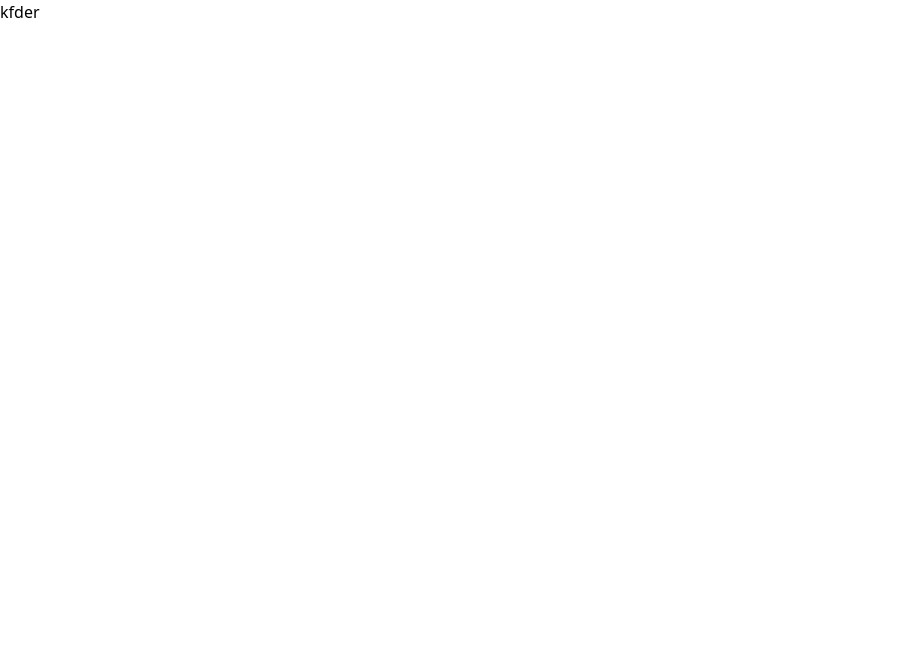
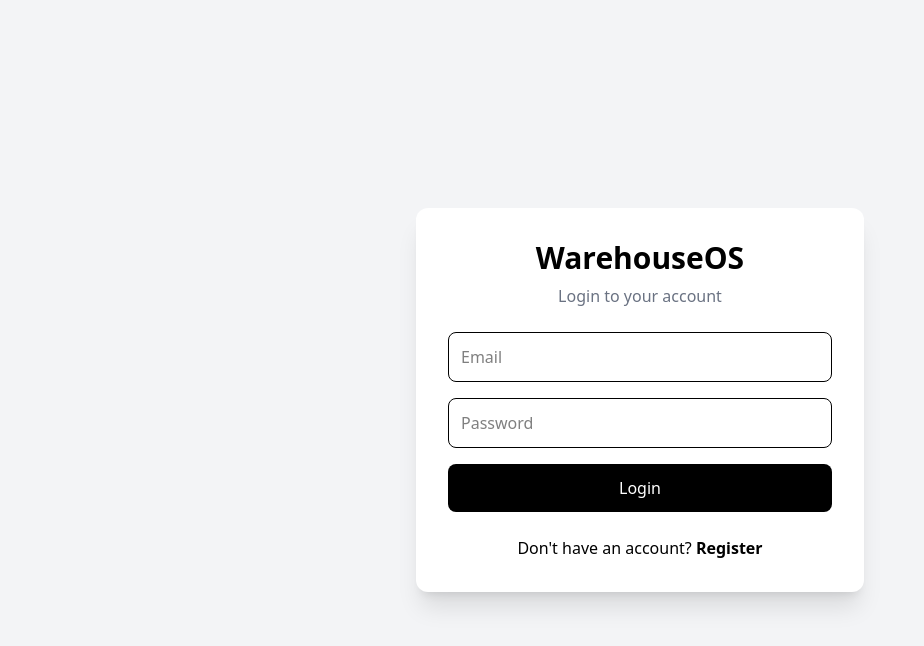
Before and after one commit to shsalima/warehouseos, a Next.js app: page /login in a window 1280 px wide. Shown: the top 646 px of the page, without its empty margins (0-924 px from the left). Built offline with nearby package versions, Linux system fonts and the light colour scheme.

Commit message:
travail sur component login et la page login et creé session provider

```diff
--- a/app/layout.tsx
+++ b/app/layout.tsx
@@ -1,5 +1,6 @@
 import type { Metadata } from "next";
 import "./globals.css";
+import Providers from "@/components/Providers";
 
 export const metadata: Metadata = {
   title: "WarehouseOS",
@@ -13,7 +14,12 @@ export default function RootLayout({
 }>) {
   return (
     <html lang="en">
-      <body>{children}</body>
+      <body>
+        <Providers>
+
+           {children}
+        </Providers>
+        </body>
     </html>
   );
 }
--- a/app/login/page.tsx
+++ b/app/login/page.tsx
@@ -1,7 +1,7 @@
 // import LoginForm from "@/components/auth/LoginForm";
 
+import LoginForm from "@/components/auth/LoginForm";
+
 export default function LoginPage() {
-  return <>
-  <h1>kfder</h1>
-  </>
+  return <LoginForm/>
 }
--- /dev/null
+++ b/components/Providers.tsx
@@ -0,0 +1,11 @@
+"use client";
+
+import { SessionProvider } from "next-auth/react";
+
+export default function Providers({
+  children,
+}: {
+  children: React.ReactNode;
+}) {
+  return <SessionProvider>{children}</SessionProvider>;
+}
--- a/components/auth/LoginForm.tsx
+++ b/components/auth/LoginForm.tsx
@@ -0,0 +1,109 @@
+"use client";
+
+import { useState } from "react";
+import { signIn } from "next-auth/react";
+import { useRouter } from "next/navigation";
+import Link from "next/link";
+
+export default function LoginForm() {
+  const router = useRouter();
+
+  const [formData, setFormData] = useState({
+    email: "",
+    password: "",
+  });
+
+  const [error, setError] = useState("");
+  const [loading, setLoading] = useState(false);
+
+  const handleChange = (e: React.ChangeEvent<HTMLInputElement>) => {
+    setFormData({
+      ...formData,
+      [e.target.name]: e.target.value,
+    });
+  };
+
+  const handleSubmit = async (e: React.FormEvent<HTMLFormElement>) => {
+    e.preventDefault();
+
+    setLoading(true);
+    setError("");
+
+    const result = await signIn("credentials", {
+      email: formData.email,
+      password: formData.password,
+      redirect: false,
+    });
+
+    if (result?.error) {
+      setError("Email ou mot de passe incorrect");
+      setLoading(false);
+      return;
+    }
+
+    router.push("/dashboard");
+  };
+
+  return (
+    <div className="min-h-screen flex items-center justify-center bg-gray-100 px-5">
+      <div className="w-full max-w-md bg-white rounded-xl shadow-xl p-8">
+
+        <h1 className="text-3xl font-bold text-center mb-2">
+          WarehouseOS
+        </h1>
+
+        <p className="text-center text-gray-500 mb-6">
+          Login to your account
+        </p>
+
+        {error && (
+          <p className="bg-red-100 text-red-600 p-3 rounded mb-4">
+            {error}
+          </p>
+        )}
+
+        <form
+          onSubmit={handleSubmit}
+          className="space-y-4"
+        >
+          <input
+            type="email"
+            name="email"
+            placeholder="Email"
+            value={formData.email}
+            onChange={handleChange}
+            className="w-full border rounded-lg p-3"
+          />
+
+          <input
+            type="password"
+            name="password"
+            placeholder="Password"
+            value={formData.password}
+            onChange={handleChange}
+            className="w-full border rounded-lg p-3"
+          />
+
+          <button
+            type="submit"
+            disabled={loading}
+            className="w-full bg-black text-white p-3 rounded-lg"
+          >
+            {loading ? "Loading..." : "Login"}
+          </button>
+        </form>
+
+        <p className="text-center mt-6">
+          Don't have an account?{" "}
+          <Link
+            href="/register"
+            className="font-semibold"
+          >
+            Register
+          </Link>
+        </p>
+
+      </div>
+    </div>
+  );
+}
```
